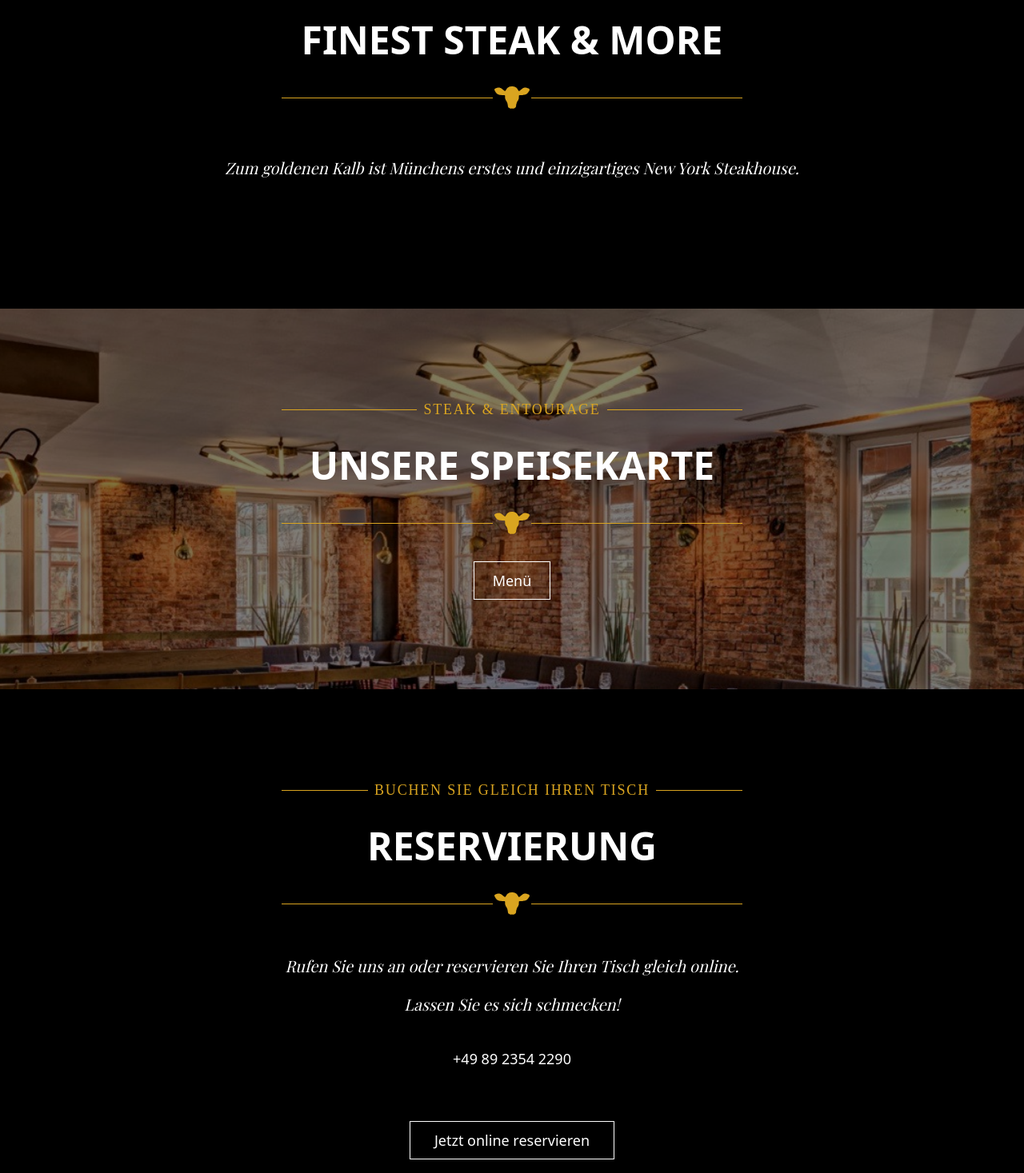
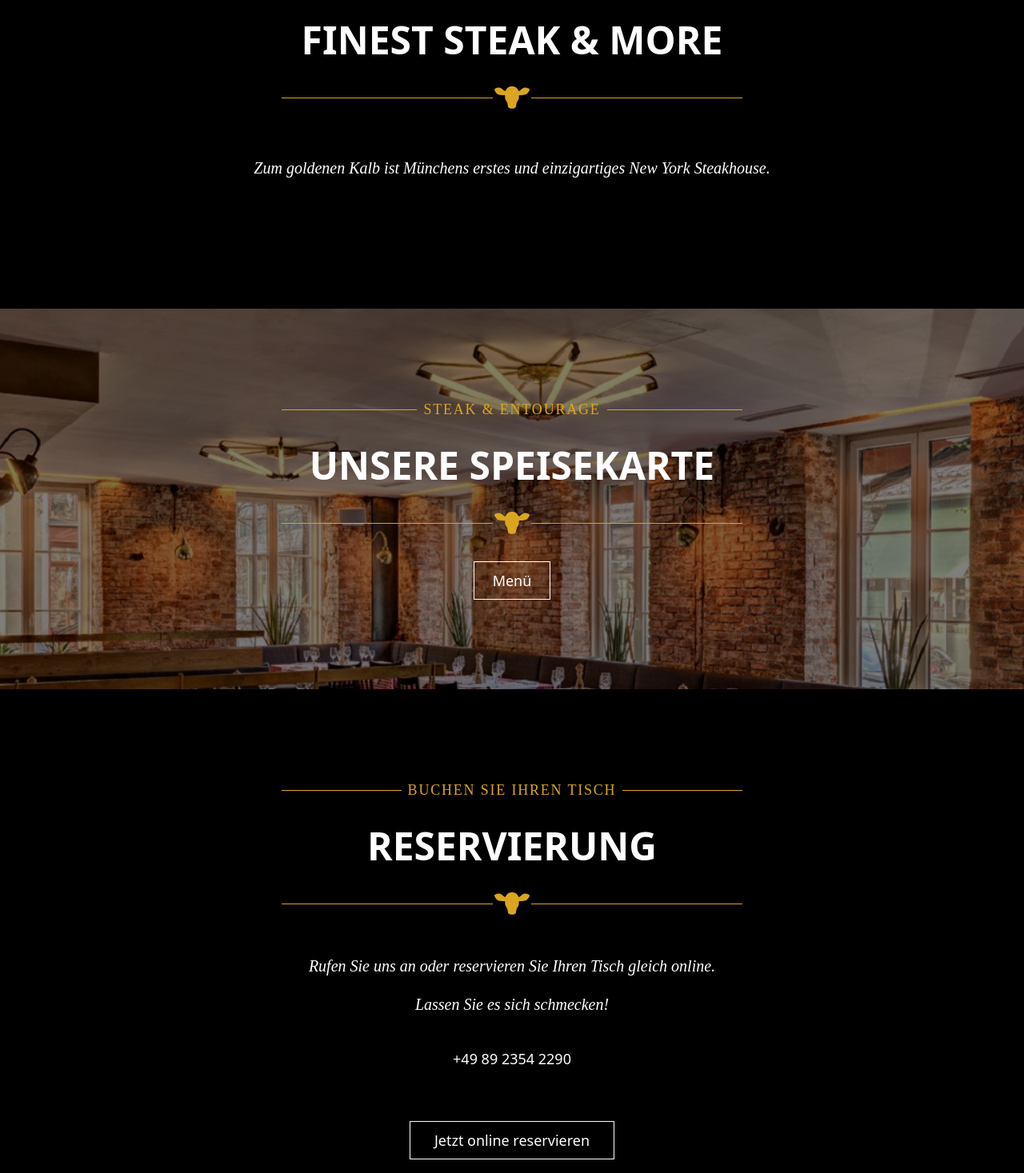
Before and after one commit to KorbiQWeidinger/zum-goldenen-kalb, a React (Vite) app: page / in a window 1280 px wide. Shown: the part 946-2413 px from the top of the page at 80% size. Built offline with nearby package versions, Linux system fonts and the light colour scheme; a web font is replaced by a local one.

Commit message:
feat: font

```diff
--- a/public/locales/de/translation.json
+++ b/public/locales/de/translation.json
@@ -22,7 +22,7 @@
     "text_4": "Lassen Sie es sich schmecken!",
     "title_1": "UNSERE SPEISEKARTE",
     "title_2": "RESERVIERUNG",
-    "divider_1": "Buchen Sie gleich ihren Tisch"
+    "divider_1": "Buchen Sie Ihren Tisch"
   },
   "book": {
     "text_1": "Online können nur Tische bis 6 Personen reserviert werden.",
--- a/src/components/RoatatingText.tsx
+++ b/src/components/RoatatingText.tsx
@@ -26,7 +26,7 @@
   return (
     <div className="flex justify-center items-center h-32">
       <p
-        className="font-playfair italic text-xl text-white"
+        className="font-times italic text-xl text-white"
         style={{
           transition: "opacity 1s ease-in-out",
           opacity: opacity,
--- a/src/pages/Main.tsx
+++ b/src/pages/Main.tsx
@@ -60,10 +60,10 @@
       <div className="bg-black text-white py-28 px-4 md:px-16 text-center">
         <BlockHeader label={t("home.divider_1")} header={t("home.title_2")} />
         <div className="flex flex-col justify-center items-center">
-          <div className="mt-10 font-playfair italic text-xl text-white">
+          <div className="mt-10 font-times italic text-xl text-white">
             {t("home.text_3")}
           </div>
-          <div className="mt-5 mb-10 font-playfair italic text-xl text-white">
+          <div className="mt-5 mb-10 font-times italic text-xl text-white">
             {t("home.text_4")}
           </div>
           <a href="tel:+498923542290" className="text-lg text-white">
--- a/src/pages/Reservations.tsx
+++ b/src/pages/Reservations.tsx
@@ -24,7 +24,7 @@
           <div className="w-full md:flex-1 flex justify-center content-center">
             <QuandooBookingWidget />
           </div>
-          <div className="flex-1 font-playfair italic text-lg md:text-xl text-center md:text-left">
+          <div className="flex-1 font-times text-lg md:text-xl text-center md:text-left">
             {t("book.text_1")}
             <Spacer size="md" />
             {t("book.text_2")}
```
